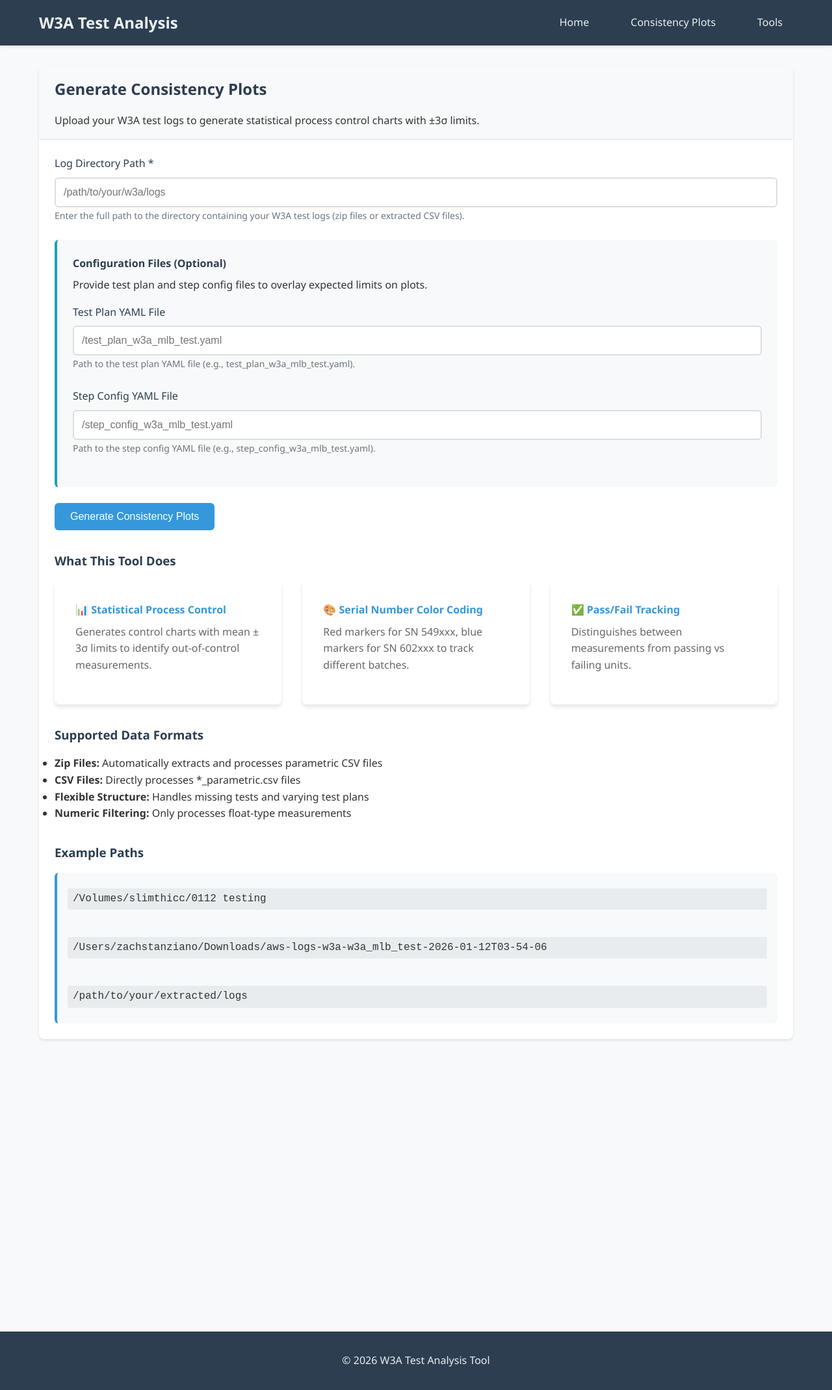
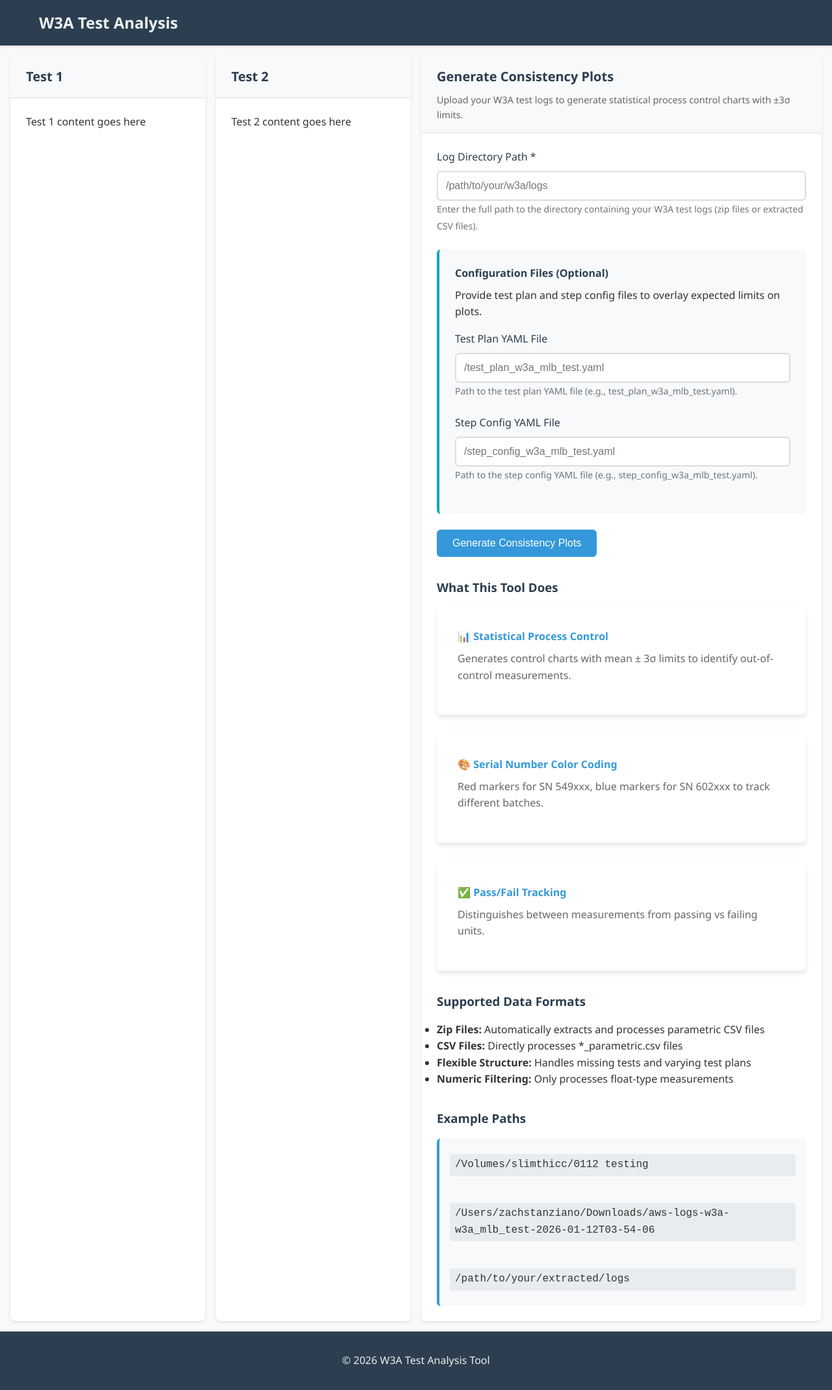
Before and after one commit to zachatblock/mte-consistency-analyzer, a Flask app: template templates/consistency/index.html in a window 1280 px wide. Shown: the whole page at 65% size. Run offline with Flask 3, Linux system fonts and the light colour scheme; the template is opened without the code that fills it, so the values that code supplies are empty.

Commit message:
Refactor to single-page three-column layout
- Remove multiple pages, keep only consistency plots
- Create three-column panel layout with Test 1, Test 2, and main form
- Simplify navigation to single logo link
- Maintain all original consistency plots functionality in right panel
- Add PyYAML support for test plan and step config parsing
- Update main content styling for full-height panels

```diff
--- a/app.py
+++ b/app.py
@@ -13,11 +13,9 @@ def create_app():
     app.config['SECRET_KEY'] = 'your-secret-key-here'
 
     # Register blueprints
-    from routes.main import main_bp
     from routes.consistency import consistency_bp
 
-    app.register_blueprint(main_bp)
-    app.register_blueprint(consistency_bp, url_prefix='/consistency')
+    app.register_blueprint(consistency_bp)
 
     return app
 
--- a/static/css/style.css
+++ b/static/css/style.css
@@ -63,7 +63,7 @@ body {
 /* Main Content */
 .main-content {
     min-height: calc(100vh - 140px);
-    padding-bottom: 2rem;
+    padding: 0;
 }
 
 /* Hero Section */
--- a/templates/base.html
+++ b/templates/base.html
@@ -11,19 +11,8 @@
     <nav class="navbar">
         <div class="nav-container">
             <div class="nav-logo">
-                <a href="{{ url_for('main.index') }}">W3A Test Analysis</a>
+                <a href="{{ url_for('consistency.index') }}">W3A Test Analysis</a>
             </div>
-            <ul class="nav-menu">
-                <li class="nav-item">
-                    <a href="{{ url_for('main.index') }}" class="nav-link">Home</a>
-                </li>
-                <li class="nav-item">
-                    <a href="{{ url_for('consistency.index') }}" class="nav-link">Consistency Plots</a>
-                </li>
-                <li class="nav-item">
-                    <a href="#" class="nav-link">Tools</a>
-                </li>
-            </ul>
         </div>
     </nav>
 
--- a/templates/consistency/index.html
+++ b/templates/consistency/index.html
@@ -3,13 +3,31 @@
 {% block title %}Consistency Plots - W3A Test Analysis{% endblock %}
 
 {% block content %}
-<div class="container" style="padding-top: 2rem;">
-    <div class="card">
-        <div class="card-header">
-            <h2 class="card-title">Generate Consistency Plots</h2>
+<div class="three-panel-layout">
+    <div class="panel left-panel">
+        <div class="panel-header">
+            <h3>Test 1</h3>
+        </div>
+        <div class="panel-content">
+            <p>Test 1 content goes here</p>
+        </div>
+    </div>
+
+    <div class="panel middle-panel">
+        <div class="panel-header">
+            <h3>Test 2</h3>
+        </div>
+        <div class="panel-content">
+            <p>Test 2 content goes here</p>
+        </div>
+    </div>
+
+    <div class="panel right-panel">
+        <div class="panel-header">
+            <h3>Generate Consistency Plots</h3>
             <p>Upload your W3A test logs to generate statistical process control charts with ±3σ limits.</p>
         </div>
-        <div class="card-body">
+        <div class="panel-content">
             {% with messages = get_flashed_messages(with_categories=true) %}
                 {% if messages %}
                     <div id="alert-container">
@@ -112,6 +130,52 @@
 </div>
 
 <style>
+.three-panel-layout {
+    display: flex;
+    height: calc(100vh - 140px);
+    gap: 1rem;
+    padding: 1rem;
+}
+
+.panel {
+    flex: 1;
+    background: white;
+    border-radius: 8px;
+    box-shadow: 0 2px 4px rgba(0,0,0,0.1);
+    overflow-y: auto;
+}
+
+.panel-header {
+    background-color: #f8f9fa;
+    padding: 1rem 1.5rem;
+    border-bottom: 1px solid #dee2e6;
+    border-radius: 8px 8px 0 0;
+}
+
+.panel-header h3 {
+    margin: 0;
+    color: #2c3e50;
+    font-size: 1.25rem;
+}
+
+.panel-header p {
+    margin: 0.5rem 0 0 0;
+    color: #666;
+    font-size: 0.9rem;
+}
+
+.panel-content {
+    padding: 1.5rem;
+}
+
+.left-panel, .middle-panel {
+    max-width: 300px;
+}
+
+.right-panel {
+    flex: 2;
+    min-width: 400px;
+}
 .example-paths {
     background-color: #f8f9fa;
     padding: 1rem;
```
